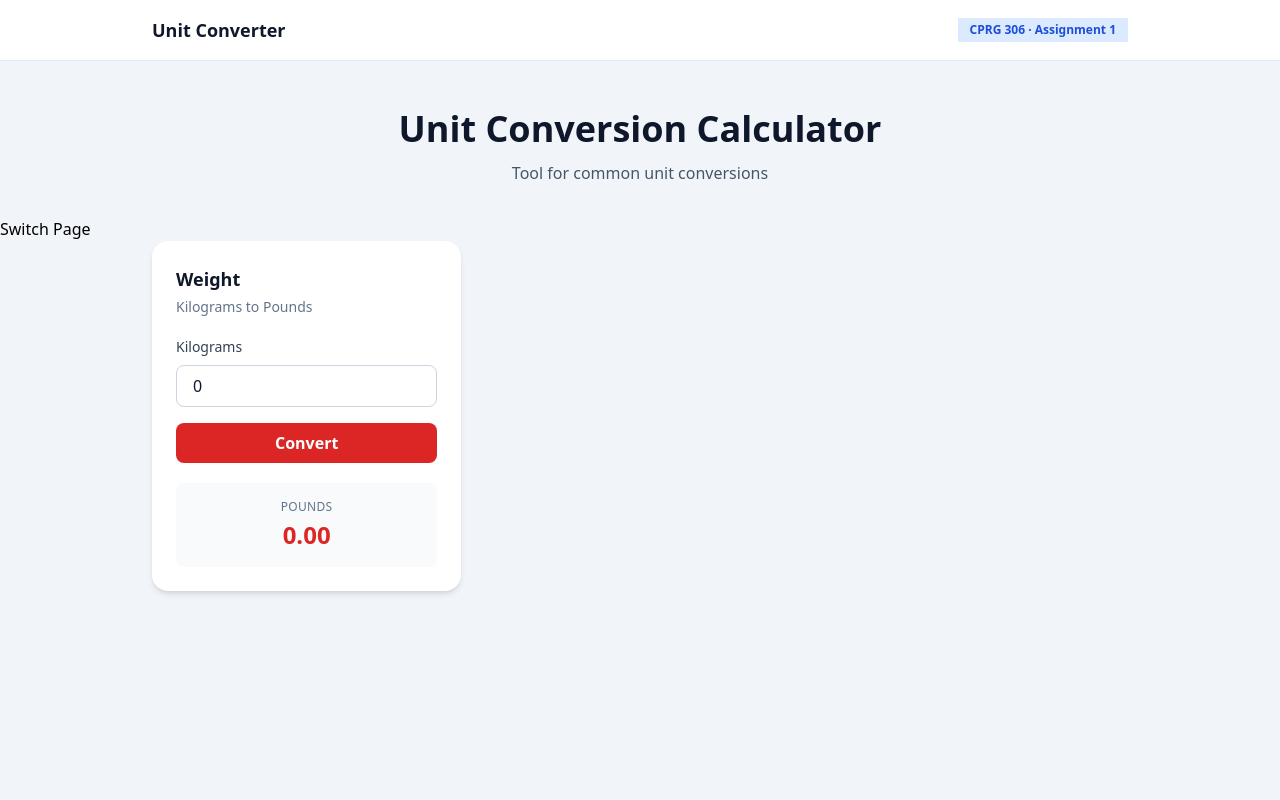
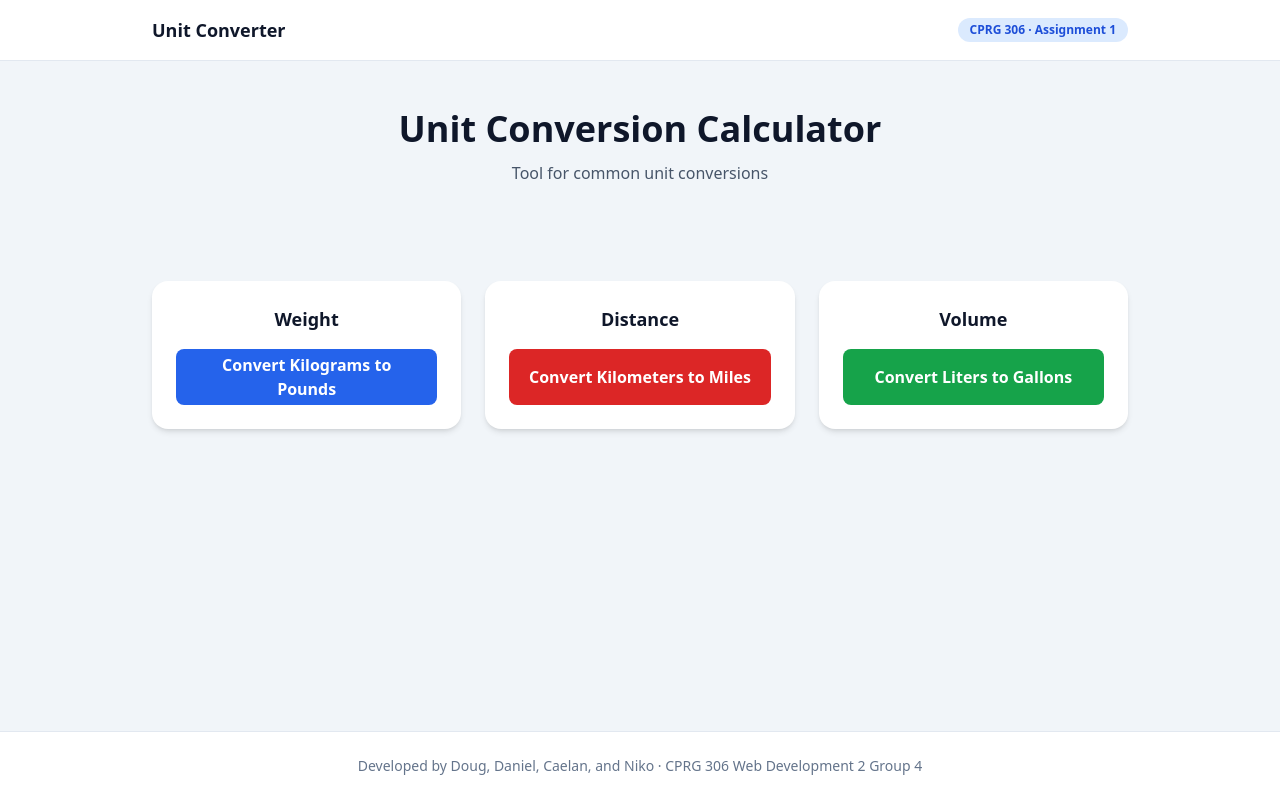
Before and after one commit to NikoDewit/web-development-2-group-4-assignment-1, a website: page index.html in a window 1280 px wide. Drawn offline with nearby package versions, Linux system fonts and the light colour scheme.

Commit message:
Finish the Index html and tailwind
Create the other 2 web pages as blank pages for now

```diff
--- a/index.html
+++ b/index.html
@@ -8,48 +8,75 @@
     <script src="https://cdn.tailwindcss.com"></script>
 </head>
 
-<body class="bg-slate-100 min-h-screen">
-    <header class="bg-white border-b border-slate-200">
+<body class="bg-slate-100 dark:bg-gray-800 min-h-screen flex flex-col">
+
+  <header class="bg-white dark:bg-gray-700 border-b border-slate-200 dark:border-gray-600">
     <div class="max-w-5xl mx-auto px-6 py-4 flex items-center justify-between">
-            <h1 class="text-lg font-bold text-slate-900">Unit Converter</h1>
-            <span class="text-xs font-semibold text-blue-700 bg-blue-100 px-3 py-1 rounded-
-                full">
+      <h1 class="text-lg font-bold text-slate-900 dark:text-slate-300">
+        Unit Converter
+      </h1>
+      <span
+        class="text-xs font-semibold text-blue-700 bg-blue-100 px-3 py-1 rounded-full dark:text-blue-100 dark:bg-blue-700">
         CPRG 306 &middot; Assignment 1
       </span>
     </div>
   </header>
+
   <section class="max-w-5xl mx-auto px-6 pt-12 pb-8 text-center">
-        <h2 class="text-3xl sm:text-4xl font-bold text-slate-900">
+    <h2 class="text-3xl sm:text-4xl font-bold text-slate-900 dark:text-white">
       Unit Conversion Calculator
     </h2>
-        <p class="text-base text-slate-600 mt-3 max-w-xl mx-auto">
+    <p class="text-base text-slate-600 dark:text-slate-300 mt-3 max-w-xl mx-auto">
       Tool for common unit conversions
     </p>
   </section>
-    <button onclick="window.location.href='weight_calc.html'">Switch Page</button>
-    <main class="max-w-5xl mx-auto px-6 pb-16">
+
+<main class="max-w-5xl mx-auto px-6 pb-16 mt-6 sm:mt-10 lg:mt-16 flex-grow">
     <div class="grid grid-cols-1 md:grid-cols-3 gap-6">
-            <div class="bg-white rounded-2xl shadow-md p-6">
-                <h3 class="text-lg font-bold text-slate-900">Weight</h3>
-                <p class="text-sm text-slate-500 mt-1">Kilograms to Pounds</p>
+        <div class="text-center bg-white dark:bg-gray-700 rounded-2xl shadow-md p-6">
+            <h3 class="text-lg font-bold text-slate-900 dark:text-slate-100">
+            Weight
+            </h3>
 
-                <label for="kg-input" class="block text-sm font-medium text-slate-700 mt-5 mb-2">
-                    Kilograms
-                </label>
-                <input id="kg-input" type="text" value="0" class="w-full rounded-lg border border-slate-300 px-4 py-2 text-slate-900
-                        focus:border-red-500 focus:outline-none" />
+            <button onclick="window.location.href='weight_calc.html'"
+            class="w-full h-14 mt-4 rounded-lg bg-blue-600 px-4 py-2 font-semibold text-white hover:bg-blue-700 transition cursor-pointer inline-flex items-center justify-center">
+            Convert Kilograms to Pounds
+            </button>
+        </div>
 
-                <button id="kg-button" class="w-full mt-4 rounded-lg bg-red-600 px-4 py-2 font-semibold text-white
-                    hover:bg-red-700 transition cursor-pointer">
-                    Convert
+        <div class="text-center bg-white dark:bg-gray-700 rounded-2xl shadow-md p-6">
+            <h3 class="text-lg font-bold text-slate-900 dark:text-slate-100">
+            Distance
+            </h3>
+
+            <button onclick="window.location.href='distance_calc.html'"
+            class="w-full h-14 mt-4 rounded-lg bg-red-600 px-4 py-2 font-semibold text-white hover:bg-red-700 transition cursor-pointer inline-flex items-center justify-center">
+            Convert Kilometers to Miles
             </button>
-                <div class="mt-5 rounded-lg bg-slate-50 p-4 text-center">
-                    <p class="text-xs uppercase tracking-wide text-slate-500">Pounds</p>
-                    <p id="kg-result" class="text-2xl font-bold text-red-600 mt-1">0.00</p>
         </div>
+
+        <div class="text-center bg-white dark:bg-gray-700 rounded-2xl shadow-md p-6">
+            <h3 class="text-lg font-bold text-slate-900 dark:text-slate-100">
+            Volume
+            </h3>
+
+            <button onclick="window.location.href='volume_calc.html'"
+            class="w-full h-14 mt-4 rounded-lg bg-green-600 px-4 py-2 font-semibold text-white hover:bg-green-700 transition cursor-pointer inline-flex items-center justify-center">
+            Convert Liters to Gallons
+            </button>
         </div>
+
     </div>
   </main>
+
+  <footer class="bg-white dark:bg-gray-700 border-t border-slate-200 dark:border-gray-600">
+    <div class="max-w-5xl mx-auto px-6 py-6 text-center">
+      <p class="text-sm text-slate-500 dark:text-slate-300">
+        Developed by Doug, Daniel, Caelan, and Niko &middot; CPRG 306 Web
+        Development 2 Group 4
+      </p>
+    </div>
+  </footer>
 
     <script src="main.js"></script>
 </body>
```
Also changed, not shown: distance_calc.html (added), volume_calc.html (added). Lines whose indentation alone changed are shown as unchanged.
